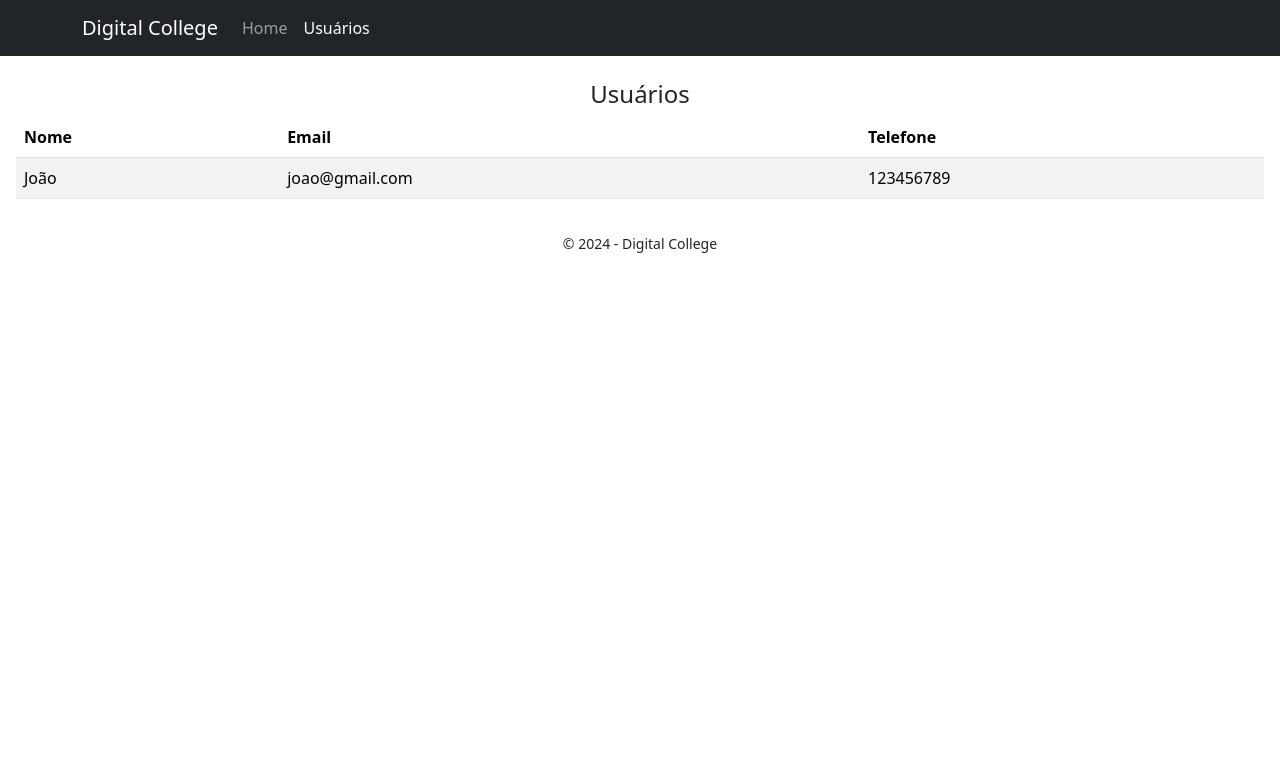
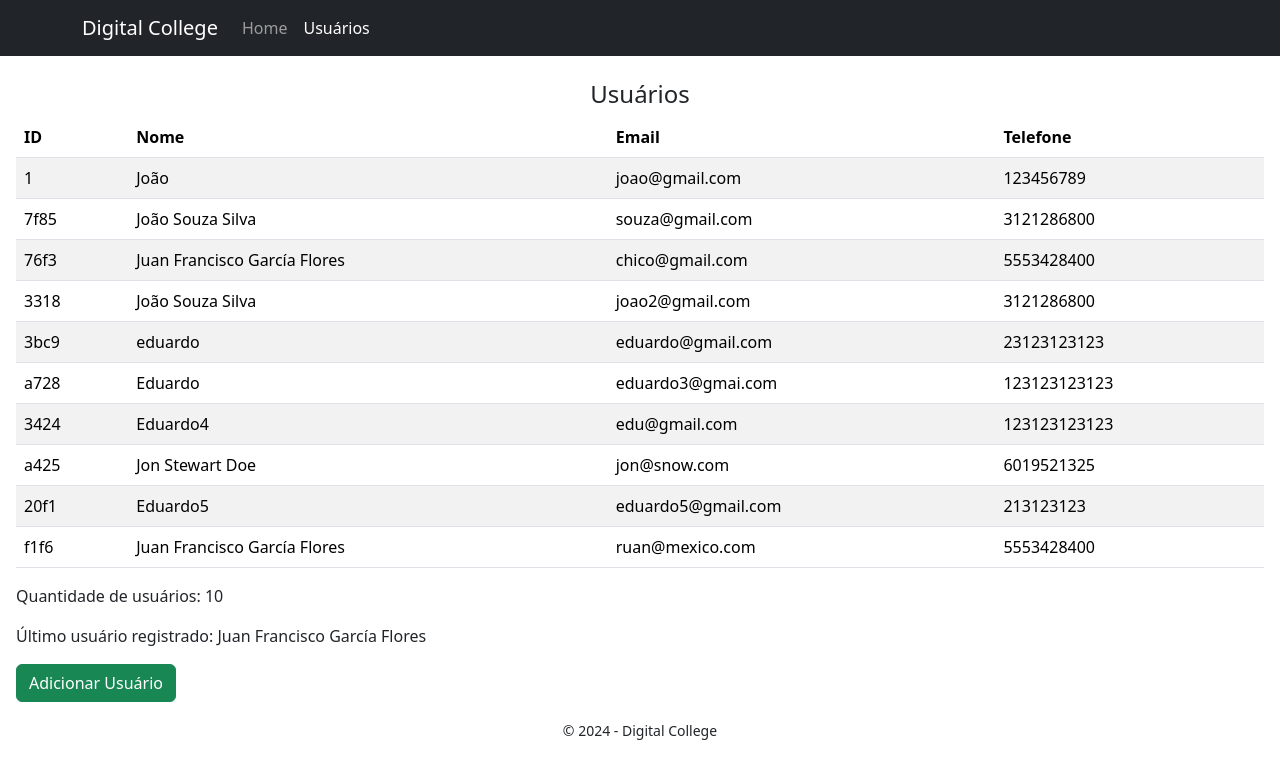
Before and after one commit to eduardoroseo/turma-fs-14, a React (Vite) app in the folder 7-react/aula-react/: page /usuarios in a window 1280 px wide. Shown: the top 778 px of the page. Built offline with nearby package versions, Linux system fonts and the light colour scheme; data requests are answered from the project's data file.

Commit message:
atualizando código da aula

```diff
--- a/7-react/aula-react/db.json
+++ b/7-react/aula-react/db.json
@@ -1,10 +1,64 @@
 {
   "usuarios": [
     {
-            "id": 1,
+      "id": "1",
       "name": "João",
       "email": "joao@gmail.com",
       "phone": "123456789"
+    },
+    {
+      "id": "7f85",
+      "name": "João Souza Silva",
+      "email": "souza@gmail.com",
+      "phone": "3121286800"
+    },
+    {
+      "id": "76f3",
+      "name": "Juan Francisco García Flores",
+      "email": "chico@gmail.com",
+      "phone": "5553428400"
+    },
+    {
+      "id": "3318",
+      "name": "João Souza Silva",
+      "email": "joao2@gmail.com",
+      "phone": "3121286800"
+    },
+    {
+      "id": "3bc9",
+      "name": "eduardo",
+      "email": "eduardo@gmail.com",
+      "phone": "23123123123"
+    },
+    {
+      "id": "a728",
+      "name": "Eduardo",
+      "email": "eduardo3@gmai.com",
+      "phone": "123123123123"
+    },
+    {
+      "id": "3424",
+      "name": "Eduardo4",
+      "email": "edu@gmail.com",
+      "phone": "123123123123"
+    },
+    {
+      "id": "a425",
+      "name": "Jon Stewart Doe",
+      "email": "jon@snow.com",
+      "phone": "6019521325"
+    },
+    {
+      "id": "20f1",
+      "name": "Eduardo5",
+      "email": "eduardo5@gmail.com",
+      "phone": "213123123"
+    },
+    {
+      "id": "f1f6",
+      "name": "Juan Francisco García Flores",
+      "email": "ruan@mexico.com",
+      "phone": "5553428400"
     }
   ],
   "remedios": []
--- /dev/null
+++ b/7-react/aula-react/src/@types/user.d.ts
@@ -0,0 +1,6 @@
+declare type User = {
+    id?: string;
+    name: string;
+    email: string;
+    phone: string;
+};
--- a/7-react/aula-react/src/components/Buttons/ButtonSuccess/index.tsx
+++ b/7-react/aula-react/src/components/Buttons/ButtonSuccess/index.tsx
@@ -1,7 +1,7 @@
 import { ButtonChildren } from "../types";
 
-const ButtonSuccess = ({ children }: ButtonChildren) => {
-  return <button className="btn btn-success">{children}</button>;
+const ButtonSuccess = ({ children, onClick, disabled }: ButtonChildren) => {
+  return <button onClick={onClick} disabled={disabled} className="btn btn-success">{children}</button>;
 };
 
 export default ButtonSuccess;
--- a/7-react/aula-react/src/components/Buttons/types.ts
+++ b/7-react/aula-react/src/components/Buttons/types.ts
@@ -1,4 +1,5 @@
 export type ButtonChildren = {
   children: React.ReactNode;
   onClick: () => void;
+  disabled?: boolean
 };
--- /dev/null
+++ b/7-react/aula-react/src/components/FormUser/index.tsx
@@ -0,0 +1,101 @@
+import { Button, Modal } from "react-bootstrap";
+import { ButtonSuccess } from "../Buttons";
+import { useState } from "react";
+import { api } from "../../utils/api";
+
+type FormUserProps = {
+    carregarUsuarios: () => void
+}
+
+const FormUser = ({ carregarUsuarios }: FormUserProps) => {
+    const [show, setShow] = useState(false);
+    const [loading, setLoading] = useState(false);
+
+    const [name, setName] = useState("");
+    const [email, setEmail] = useState("");
+    const [phone, setPhone] = useState("");
+
+    const fecharModal = () => {
+        setShow(false);
+    }
+
+    const salvarUsuario = async () => {
+        setLoading(true)
+        const payload: User = {
+            name: name,
+            email: email,
+            phone: phone
+        }
+
+        // mock api time 400ms
+        await new Promise((resolve) => setTimeout(resolve, 400))
+
+        await api.post("/usuarios", payload);
+
+        setShow(false)
+        setLoading(false)
+
+        carregarUsuarios()
+    }
+
+    return (
+        <div className="row">
+            <div className="col-12">
+                <ButtonSuccess onClick={() => setShow(true)} >Adicionar Usuário</ButtonSuccess>
+            </div>
+
+            <Modal show={show} onHide={fecharModal} backdrop="static" keyboard={false}>
+                <Modal.Header closeButton>
+                <Modal.Title>Cadastro de Usuário</Modal.Title>
+                </Modal.Header>
+                <Modal.Body>
+                    <div className="row">
+                        <div className="mb-3">
+                            <label htmlFor="nome" className="form-label">Nome</label>
+                            <input
+                                type="text"
+                                className="form-control"
+                                id="nome"
+                                aria-describedby="nomeHelp"
+                                onChange={(e) => setName(e.target.value)}
+                            />
+                            <div id="nomeHelp" className="form-text">Insira o nome do usuário.</div>
+                        </div>
+                        <div className="mb-3">
+                            <label htmlFor="email" className="form-label">E-mail</label>
+                            <input
+                                type="email"
+                                className="form-control"
+                                id="email"
+                                aria-describedby="emailHelp"
+                                onChange={(e) => setEmail(e.target.value)}
+                            />
+                            <div id="emailHelp" className="form-text">Informe o email do usuário.</div>
+                        </div>
+                        <div className="mb-3">
+                            <label htmlFor="phone" className="form-label">Telefone</label>
+                            <input
+                                type="text"
+                                className="form-control"
+                                id="phone"
+                                aria-describedby="phoneHelp"
+                                onChange={(e) => setPhone(e.target.value)}
+                            />
+                            <div id="phoneHelp" className="form-text">Informe o telefone do usuário.</div>
+                        </div>
+                    </div>
+                </Modal.Body>
+                <Modal.Footer>
+                <Button variant="secondary" onClick={fecharModal}>
+                    Cancelar
+                </Button>
+                <ButtonSuccess disabled={loading} onClick={salvarUsuario}>
+                    Salvar
+                </ButtonSuccess>
+                </Modal.Footer>
+            </Modal>
+        </div>
+    )
+}
+
+export default FormUser;
--- a/7-react/aula-react/src/main.tsx
+++ b/7-react/aula-react/src/main.tsx
@@ -4,7 +4,7 @@ import App from "./App.tsx";
 import "bootstrap/dist/css/bootstrap.min.css";
 
 ReactDOM.createRoot(document.getElementById("root")!).render(
-  <React.StrictMode>
+  // <React.StrictMode>
     <App />
-  </React.StrictMode>
+  // </React.StrictMode>
 );
--- a/7-react/aula-react/src/pages/Users/index.tsx
+++ b/7-react/aula-react/src/pages/Users/index.tsx
@@ -2,22 +2,24 @@ import { useEffect, useState } from "react";
 import ContentHeader from "../../components/ContentHeader";
 import Table from "../../components/Table";
 import { api } from "../../utils/api";
-
-type User = {
-  id?: string;
-  name: string;
-  email: string;
-  phone: string;
-};
+import FormUser from "../../components/FormUser";
 
 const Users = () => {
   const [users, setUsers] = useState([]);
+  const [ultimoUsuario, setUltimoUsuario] = useState("");
 
   useEffect(() => {
-    api.get(`/usuarios`).then((response) => {
-      setUsers(response.data);
-    });
+    console.log("carregando os usuários")
+    carregarUsuarios()
   }, []);
+
+  const carregarUsuarios = async () => {
+    const responseAxios = await api.get("/usuarios");
+    const usuariosApi = responseAxios.data
+
+    setUsers(usuariosApi);
+    setUltimoUsuario(usuariosApi[usuariosApi.length - 1].name)
+  }
 
   return (
     <div className={""}>
@@ -25,14 +27,16 @@ const Users = () => {
       <Table>
         <thead>
           <tr>
+            <th>ID</th>
             <th>Nome</th>
             <th>Email</th>
             <th>Telefone</th>
           </tr>
         </thead>
         <tbody>
-          {users.map((user: User) => (
-            <tr key={user.id}>
+          {users.map((user: User, index) => (
+            <tr key={index}>
+              <td>{user.id}</td>
               <td>{user.name}</td>
               <td>{user.email}</td>
               <td>{user.phone}</td>
@@ -40,6 +44,13 @@ const Users = () => {
           ))}
         </tbody>
       </Table>
+      <div className="row">
+        <div className="col-6">
+          <p>Quantidade de usuários: {users.length}</p>
+          <p>Último usuário registrado: {ultimoUsuario}</p>
+        </div>
+      </div>
+      <FormUser carregarUsuarios={carregarUsuarios} />
     </div>
   );
 };
--- a/7-react/aula-react/src/utils/api.ts
+++ b/7-react/aula-react/src/utils/api.ts
@@ -1,7 +1,7 @@
 import axios from "axios";
 
-const config = {
+const configuracao = {
   baseURL: "http://localhost:3000/",
 };
 
-export const api = axios.create(config);
+export const api = axios.create(configuracao);
```
Also changed, not shown: 2 other files (tests, documents, lock files or other folders). Lines whose indentation alone changed are shown as unchanged.
